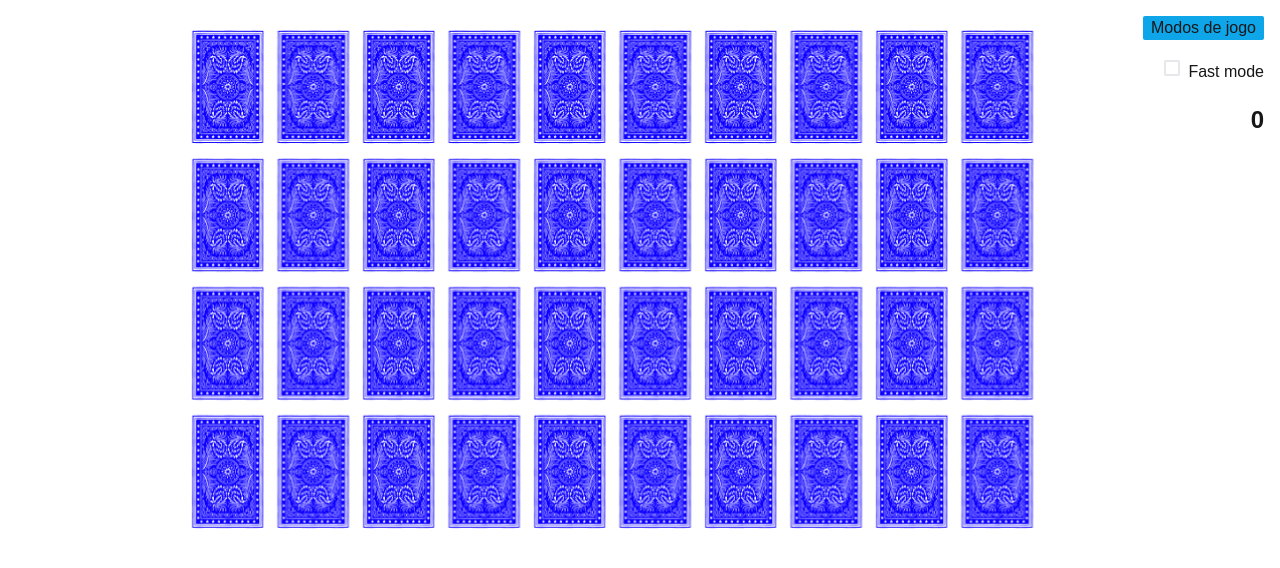
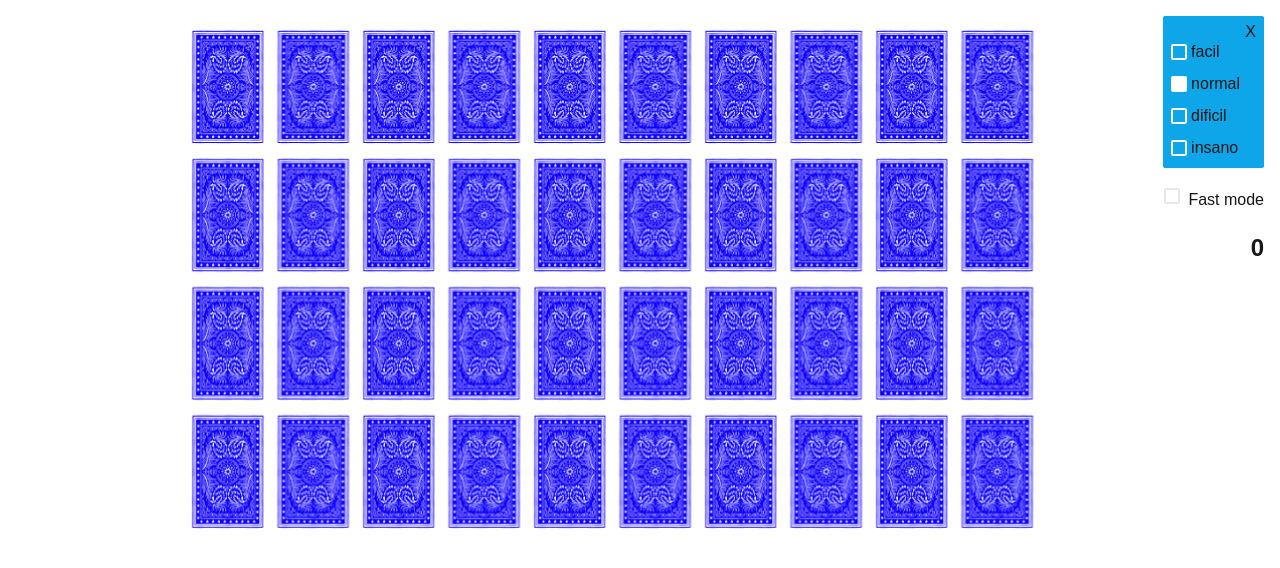
Before and after one commit to ismaelSS/jogo-da-memoria, a Next.js app: page / in a window 1280 px wide. Shown: the top 568 px of the page. Built offline with nearby package versions, Linux system fonts and the light colour scheme.

Commit message:
:adhesive_bandage: fix: initial mode of alter game mode div

```diff
--- a/src/components/changeGameMode/index.tsx
+++ b/src/components/changeGameMode/index.tsx
@@ -8,7 +8,7 @@ interface iChangeGameMode {
 }
 
 export default function ChangeGameMode({actualMode, changeGameModeFunction}:iChangeGameMode) {
-  const [isExpanded, setIsExpanded] = useState(false)
+  const [isExpanded, setIsExpanded] = useState(true)
 
   const expand = () => {
     if(isExpanded == false ){
```
